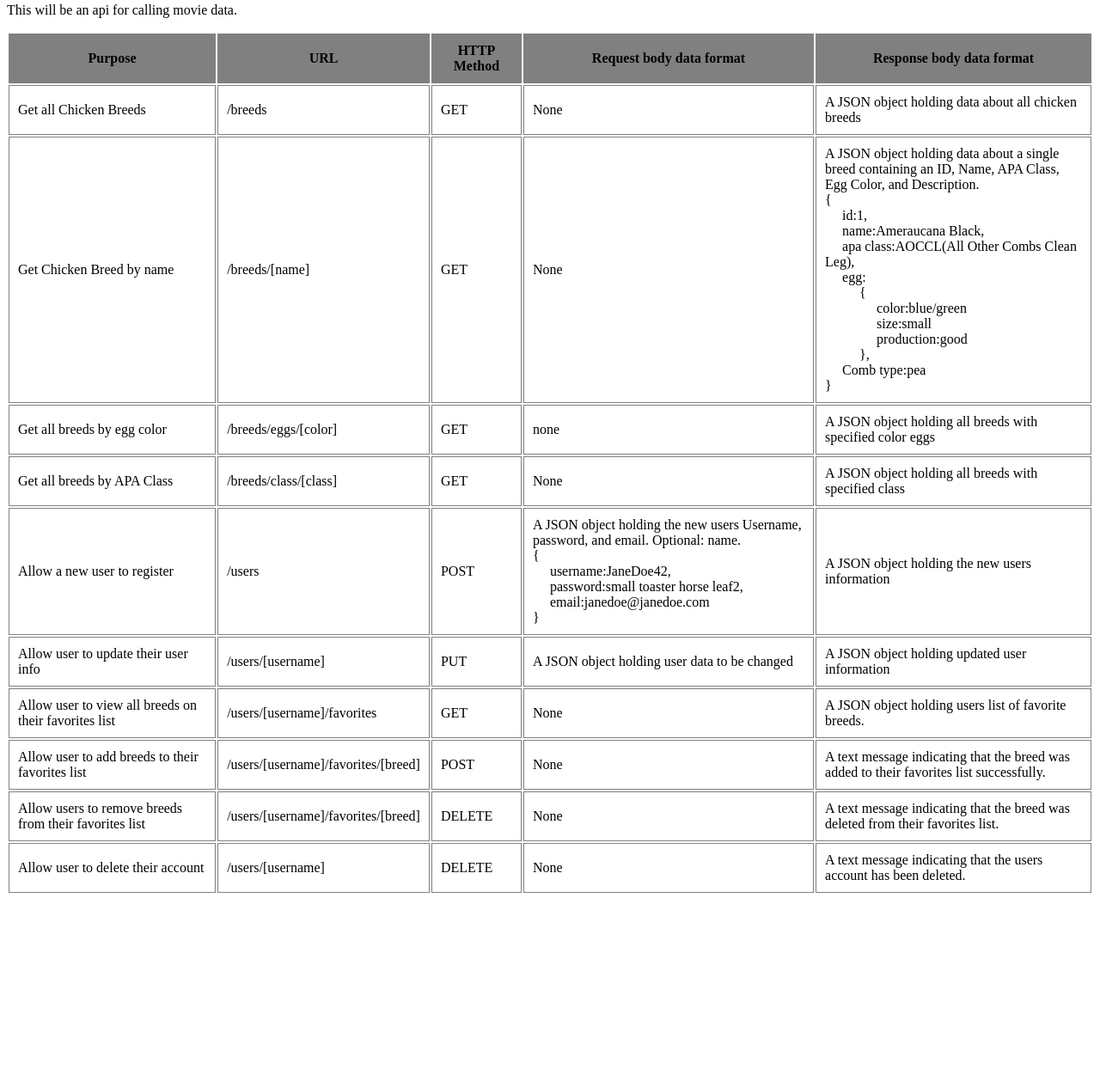
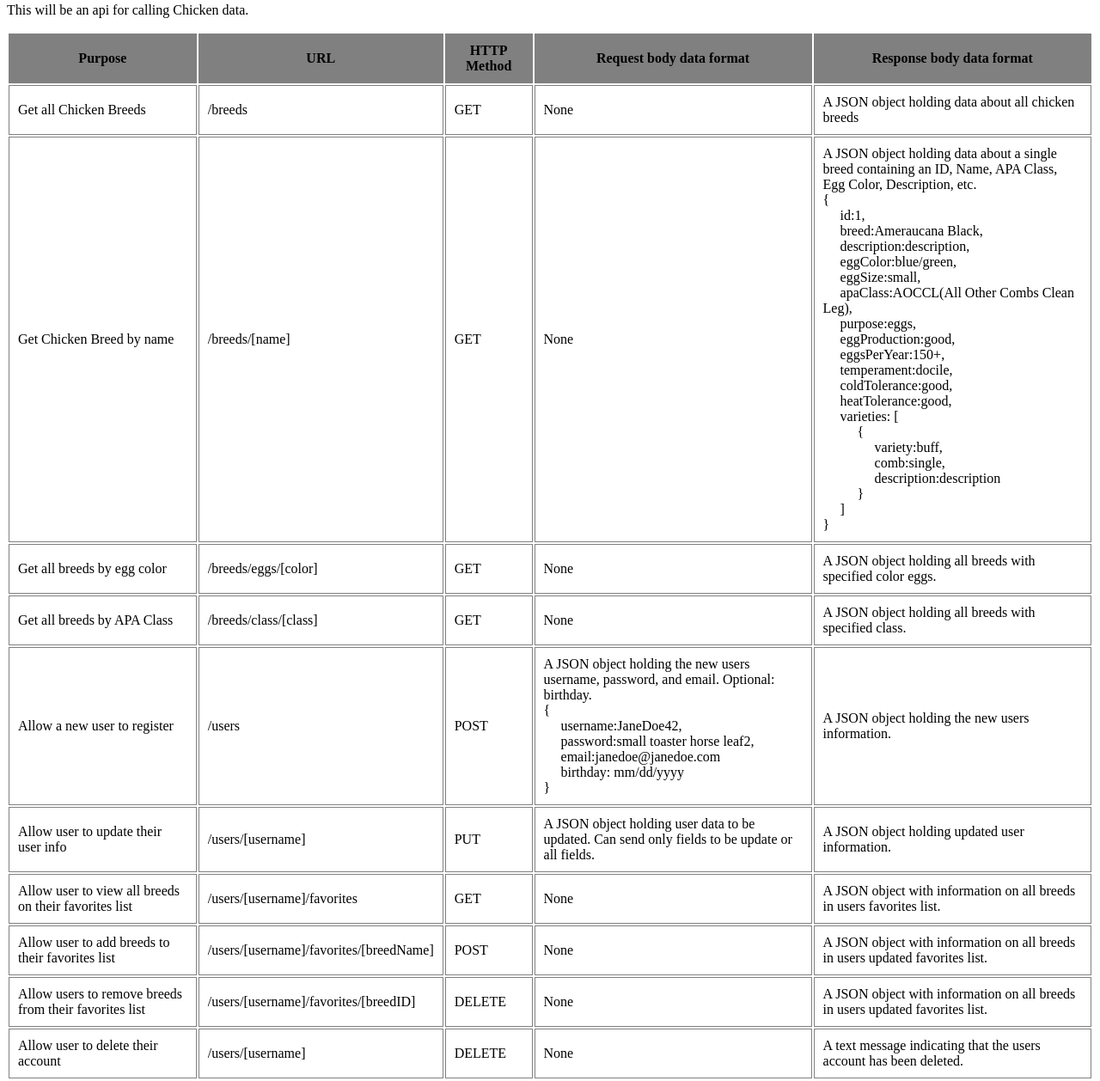
Before and after one commit to nickplamb/Chicken_picker_api, a website: page public/documentation.html in a window 1280 px wide. Shown: the part 77-1335 px from the top of the page at 86% size. Before the commit the page ends 1126 px from the top, so only its background shows below. Drawn offline with Linux system fonts and the light colour scheme.

Commit message:
update documentation to reflect updates to routes.

```diff
--- a/public/documentation.html
+++ b/public/documentation.html
@@ -6,12 +6,12 @@
   <meta http-equiv="X-UA-Compatible" content="IE=edge">
   <meta name="viewport" content="width=device-width, initial-scale=1.0">
   <link rel="stylesheet" href="css/style.css">
-  <title>Movie API Documentation</title>
+  <title>Chicken API Documentation</title>
 </head>
 
 <body>
-  <h1>Movie API Documentation</h1>
-  <p>This will be an api for calling movie data.</p>
+  <h1>Chicken API Documentation</h1>
+  <p>This will be an api for calling Chicken data.</p>
 
   <table>
     <thead>
@@ -36,19 +36,28 @@
         <td>/breeds/[name]</td>
         <td>GET</td>
         <td>None</td>
-        <td>A JSON object holding data about a single breed containing an ID, Name, APA Class, Egg Color, and
-          Description. <br>
+        <td>A JSON object holding data about a single breed containing an ID, Name, APA Class, Egg Color, Description,
+          etc. <br>
           {<br>
           <span class="tab">id:1,</span><br>
-          <span class="tab">name:Ameraucana Black,</span><br>
-          <span class="tab">apa class:AOCCL(All Other Combs Clean Leg),</span><br>
-          <span class="tab">egg:</span><br>
+          <span class="tab">breed:Ameraucana Black,</span><br>
+          <span class="tab">description:description,</span><br>
+          <span class="tab">eggColor:blue/green,</span><br>
+          <span class="tab">eggSize:small,</span><br>
+          <span class="tab">apaClass:AOCCL(All Other Combs Clean Leg),</span><br>
+          <span class="tab">purpose:eggs,</span><br>
+          <span class="tab">eggProduction:good,</span><br>
+          <span class="tab">eggsPerYear:150+,</span><br>
+          <span class="tab">temperament:docile,</span><br>
+          <span class="tab">coldTolerance:good,</span><br>
+          <span class="tab">heatTolerance:good,</span><br>
+          <span class="tab">varieties: [</span><br>
           <span class="tab2">{</span><br>
-          <span class="tab3">color:blue/green</span><br>
-          <span class="tab3">size:small</span><br>
-          <span class="tab3">production:good</span><br>
-          <span class="tab2">},</span><br>
-          <span class="tab">Comb type:pea</span><br>
+          <span class="tab3">variety:buff,</span><br>
+          <span class="tab3">comb:single,</span><br>
+          <span class="tab3">description:description</span><br>
+          <span class="tab2">}</span><br>
+          <span class="tab">]</span><br>
           }
 
         </td>
@@ -57,56 +66,57 @@
         <td>Get all breeds by egg color</td>
         <td>/breeds/eggs/[color]</td>
         <td>GET</td>
-        <td>none</td>
-        <td>A JSON object holding all breeds with specified color eggs</td>
+        <td>None</td>
+        <td>A JSON object holding all breeds with specified color eggs.</td>
       </tr>
       <tr>
         <td>Get all breeds by APA Class</td>
         <td>/breeds/class/[class]</td>
         <td>GET</td>
         <td>None</td>
-        <td>A JSON object holding all breeds with specified class</td>
+        <td>A JSON object holding all breeds with specified class.</td>
       </tr>
       <tr>
         <td>Allow a new user to register</td>
         <td>/users</td>
         <td>POST</td>
-        <td>A JSON object holding the new users Username, password, and email. Optional: name.<br>
+        <td>A JSON object holding the new users username, password, and email. Optional: birthday.<br>
           {<br>
           <span class="tab">username:JaneDoe42,</span><br>
           <span class="tab">password:small toaster horse leaf2, </span><br>
           <span class="tab">email:janedoe@janedoe.com</span><br>
+          <span class="tab">birthday: mm/dd/yyyy</span><br>
           }
         </td>
-        <td>A JSON object holding the new users information</td>
+        <td>A JSON object holding the new users information.</td>
       </tr>
       <tr>
         <td>Allow user to update their user info</td>
         <td>/users/[username]</td>
         <td>PUT</td>
-        <td>A JSON object holding user data to be changed</td>
-        <td>A JSON object holding updated user information</td>
+        <td>A JSON object holding user data to be updated. Can send only fields to be update or all fields.</td>
+        <td>A JSON object holding updated user information.</td>
       </tr>
       <tr>
         <td>Allow user to view all breeds on their favorites list</td>
         <td>/users/[username]/favorites</td>
         <td>GET</td>
         <td>None</td>
-        <td>A JSON object holding users list of favorite breeds.</td>
+        <td>A JSON object with information on all breeds in users favorites list.</td>
       </tr>
       <tr>
         <td>Allow user to add breeds to their favorites list</td>
-        <td>/users/[username]/favorites/[breed]</td>
+        <td>/users/[username]/favorites/[breedName]</td>
         <td>POST</td>
         <td>None</td>
-        <td>A text message indicating that the breed was added to their favorites list successfully.</td>
+        <td>A JSON object with information on all breeds in users updated favorites list.</td>
       </tr>
       <tr>
         <td>Allow users to remove breeds from their favorites list</td>
-        <td>/users/[username]/favorites/[breed]</td>
+        <td>/users/[username]/favorites/[breedID]</td>
         <td>DELETE</td>
         <td>None</td>
-        <td>A text message indicating that the breed was deleted from their favorites list.</td>
+        <td>A JSON object with information on all breeds in users updated favorites list.</td>
       </tr>
       <tr>
         <td>Allow user to delete their account</td>
```
